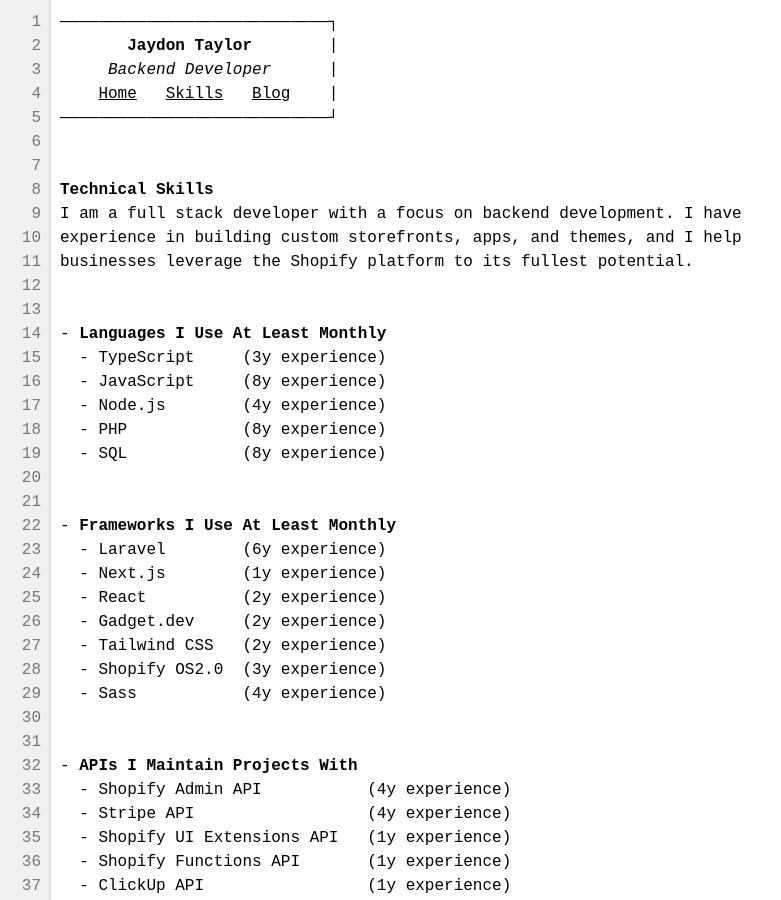
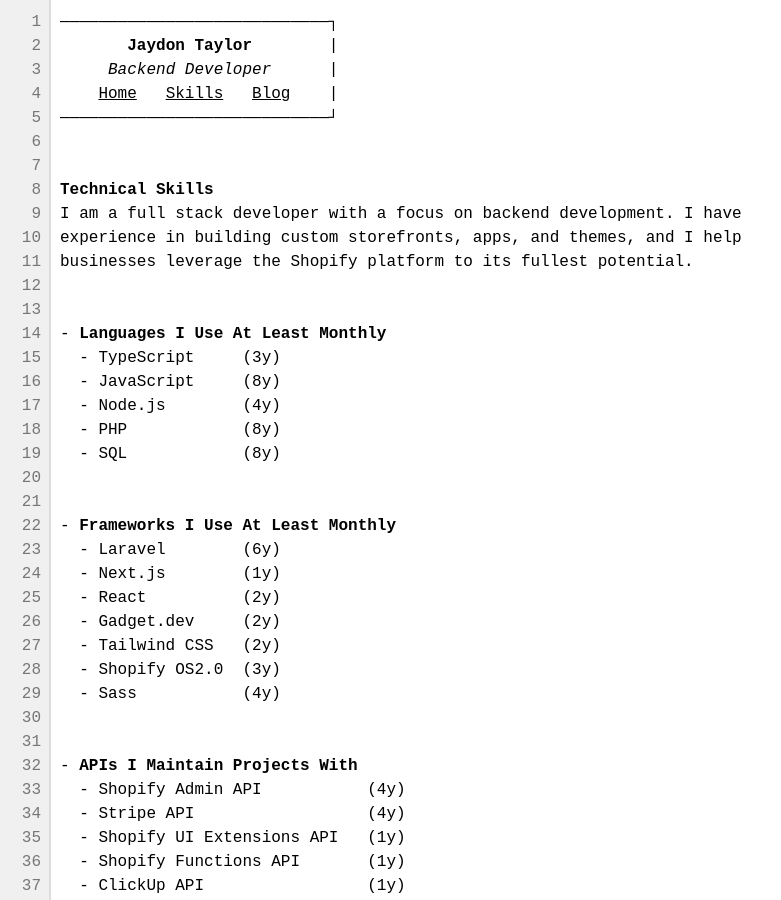
Before and after one commit to jtay/personal-site, a Jekyll site: the page built from skills.markdown, in a window 1280 px wide. Shown: the whole page, without its empty margins (0-781 px from the left). Built offline with Jekyll 4.4.1, drawn with Linux system fonts in a browser that asks for light colours.

Commit message:
Update blog and skills markdown files to improve formatting and remove redundant experience labels

```diff
--- a/blog.markdown
+++ b/blog.markdown
@@ -9,7 +9,8 @@
 ---
 
 {% for post in site.posts %}
-[**[{{ post.title }}]({{ post.url | relative_url }})**] &nbsp;-&nbsp; {{ post.date | date: "%Y-%m-%d" }}
+[**[{{ post.title }}]({{ post.url | relative_url }})**]
+{{ post.date | date: "%Y-%m-%d" }}
 
 ---
 
--- a/skills.markdown
+++ b/skills.markdown
@@ -6,24 +6,24 @@
 I am a full stack developer with a focus on backend development. I have experience in building custom storefronts, apps, and themes, and I help businesses leverage the Shopify platform to its fullest potential.
 
 \- **Languages I Use At Least Monthly**
-  \- TypeScript     (3y experience)
-  \- JavaScript     (8y experience)
-  \- Node.js        (4y experience)
-  \- PHP            (8y experience)
-  \- SQL            (8y experience)
+  \- TypeScript     (3y)
+  \- JavaScript     (8y)
+  \- Node.js        (4y)
+  \- PHP            (8y)
+  \- SQL            (8y)
 
 \- **Frameworks I Use At Least Monthly**
-  \- Laravel        (6y experience)
-  \- Next.js        (1y experience)
-  \- React          (2y experience)
-  \- Gadget.dev     (2y experience)
-  \- Tailwind CSS   (2y experience)
-  \- Shopify OS2.0  (3y experience)
-  \- Sass           (4y experience)
+  \- Laravel        (6y)
+  \- Next.js        (1y)
+  \- React          (2y)
+  \- Gadget.dev     (2y)
+  \- Tailwind CSS   (2y)
+  \- Shopify OS2.0  (3y)
+  \- Sass           (4y)
 
 \- **APIs I Maintain Projects With**
-  \- Shopify Admin API           (4y experience)
-  \- Stripe API                  (4y experience)
-  \- Shopify UI Extensions API   (1y experience)
-  \- Shopify Functions API       (1y experience)
-  \- ClickUp API                 (1y experience)
+  \- Shopify Admin API           (4y)
+  \- Stripe API                  (4y)
+  \- Shopify UI Extensions API   (1y)
+  \- Shopify Functions API       (1y)
+  \- ClickUp API                 (1y)
```
